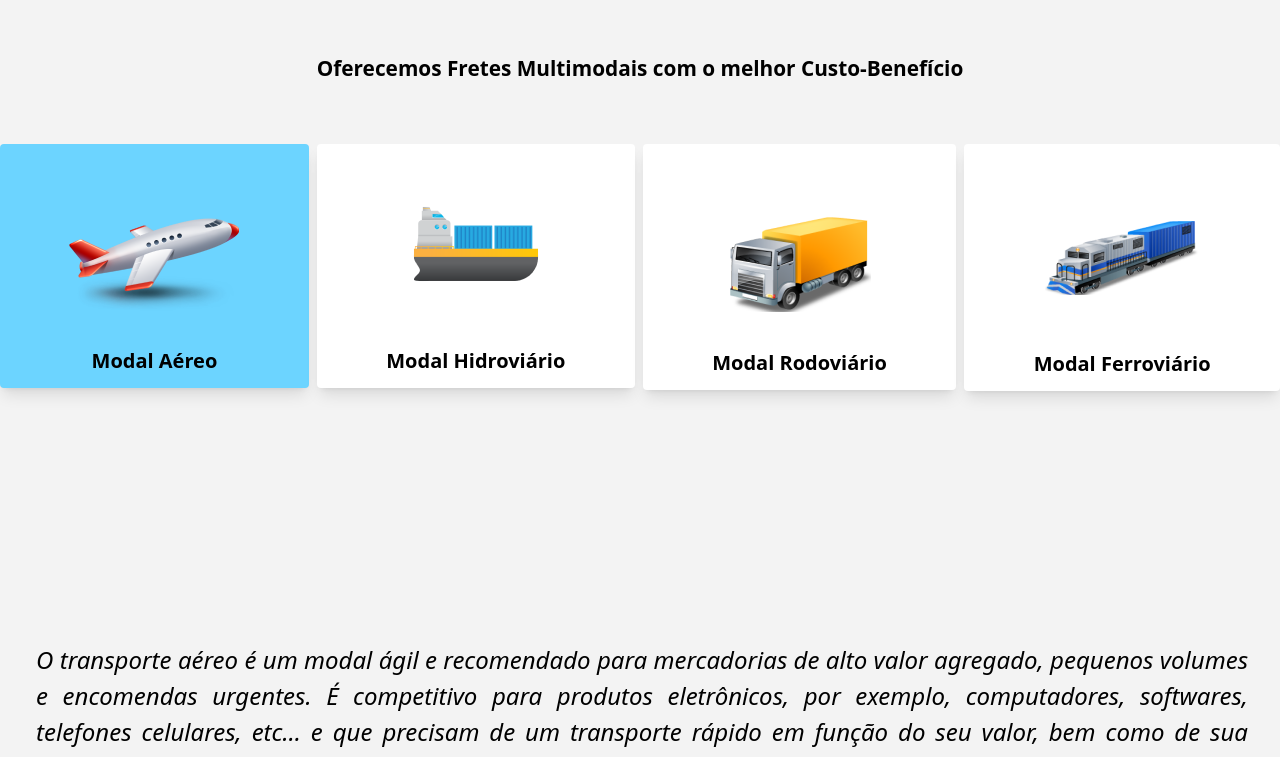
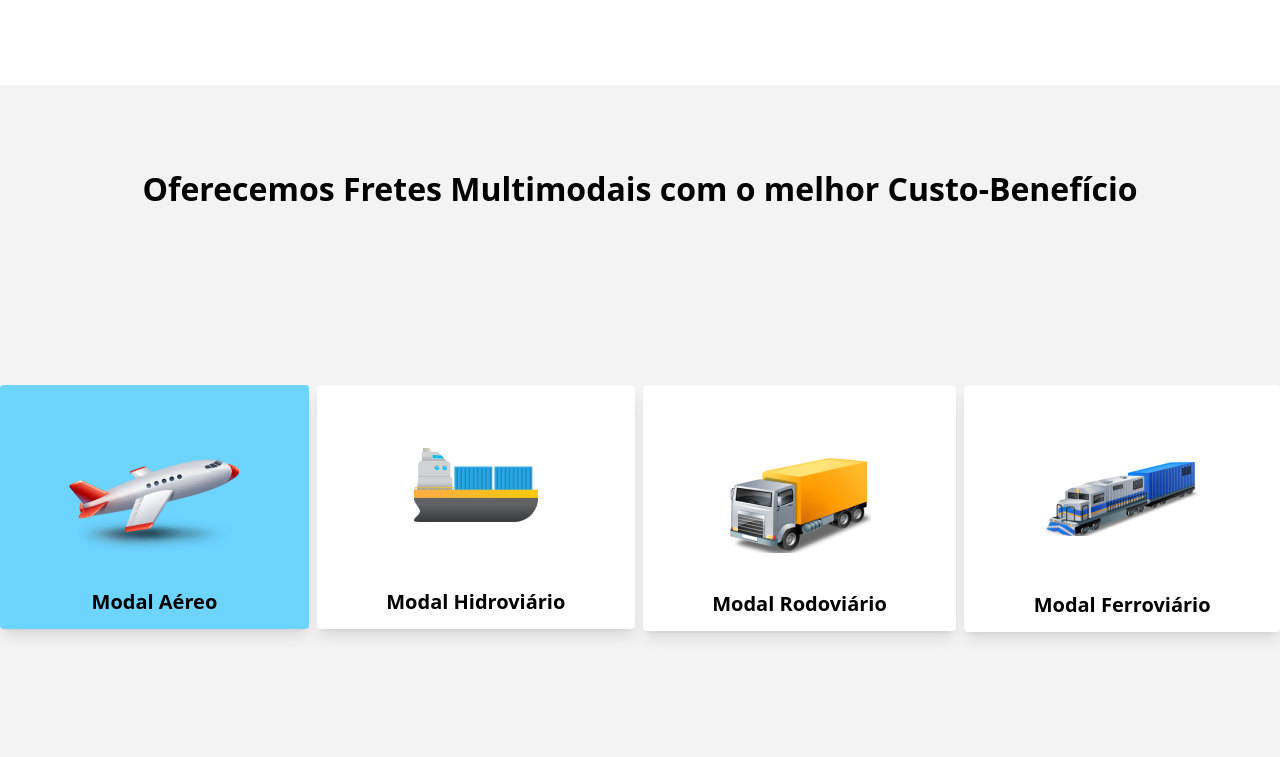
Before and after one commit to CMTTSx/Super-Frete-Rapido-Site, a Next.js app: page / in a window 1280 px wide. Shown: the part 2143-2900 px from the top of the page. Built offline with nearby package versions, Linux system fonts and the light colour scheme.

Commit message:
Atualizando título texto

```diff
--- a/components/Main.tsx
+++ b/components/Main.tsx
@@ -79,7 +79,7 @@ function Main() {
             </div>
 
             <div className='pb-[30em] bg-[#F3F3F3] '>
-                <h1 className=' sm:text-[1.3em] text-[2em] text-center font-bold mt-[10em] pt-20 pb-[10em] '>Oferecemos Fretes Multimodais com o melhor Custo-Benefício</h1>
+                <h1 className=' sm:text-[1.3em] md:text-[2em] text-center font-bold mt-[10em] pt-20 pb-[10em] '>Oferecemos Fretes Multimodais com o melhor Custo-Benefício</h1>
 
                 <div className=' mt-[-10em] '>
                     <Tabs />
```
